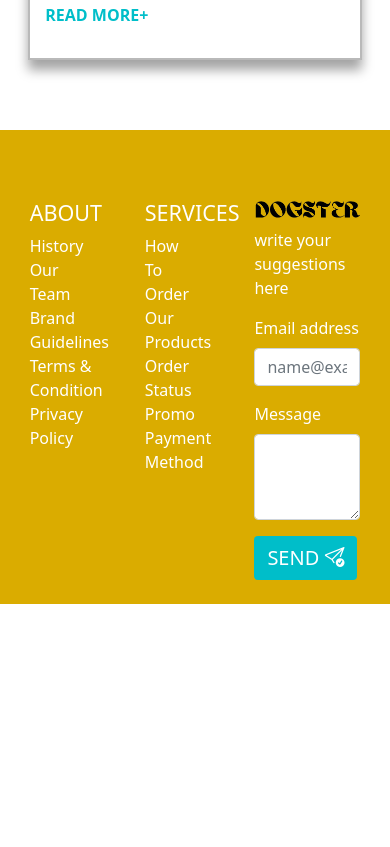
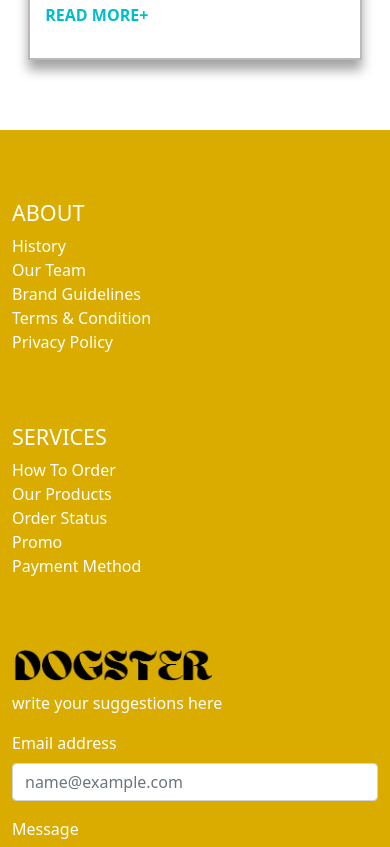
Before and after one commit to prateeksharma117/dogster, a plain HTML site: page index.html in a window 390 px wide. Shown: the part 4634-5481 px from the top of the page. Before the commit the page ends 5238 px from the top, so only its background shows below. Drawn offline with nearby package versions, Linux system fonts and the light colour scheme.

Commit message:
Update index.html

```diff
--- a/index.html
+++ b/index.html
@@ -192,7 +192,7 @@
 
         <!-- footer -->
         <div class="row justify-content-evenly" id="footer">
-            <div class="col-3" id="footer-about">
+            <div class="col-md-3" id="footer-about">
                 <h4>ABOUT</h4>
                 <a href="">History</a><br>
                 <a href="">Our Team</a><br>
@@ -200,7 +200,7 @@
                 <a href="">Terms & Condition</a><br>
                 <a href="">Privacy Policy</a><br>
             </div>
-            <div class="col-2 " id="footer-service">
+            <div class="col-md-2 " id="footer-service">
                 <h4>SERVICES</h4>
                 <a href="">How To Order</a><br>
                 <a href="">Our Products</a><br>
@@ -208,7 +208,7 @@
                 <a href="">Promo</a><br>
                 <a href="">Payment Method</a><br>
             </div>
-            <div class="col-4 " id="footer-form">
+            <div class="col-md-4 " id="footer-form">
                 <img  src="./image/DOGSTER.png" alt="" width="200px" class="img-fluid" id="footer-img" >
                 <p>write your suggestions here</p>
                 <div class="mb-3">
@@ -216,7 +216,7 @@
                     <input type="email" class="form-control" id="exampleFormControlInput1"
                         placeholder="name@example.com">
                 </div>
-                <div class="mb-3 ">
+                <div class="mb-md-3 ">
                     <label for="exampleFormControlTextarea1" class="form-label">Message</label>
                     <textarea class="form-control" id="exampleFormControlTextarea1" rows="3"></textarea>
                     <button type="button" class="btn mt-3 mb-2" id="footer-button">SEND <i
```
